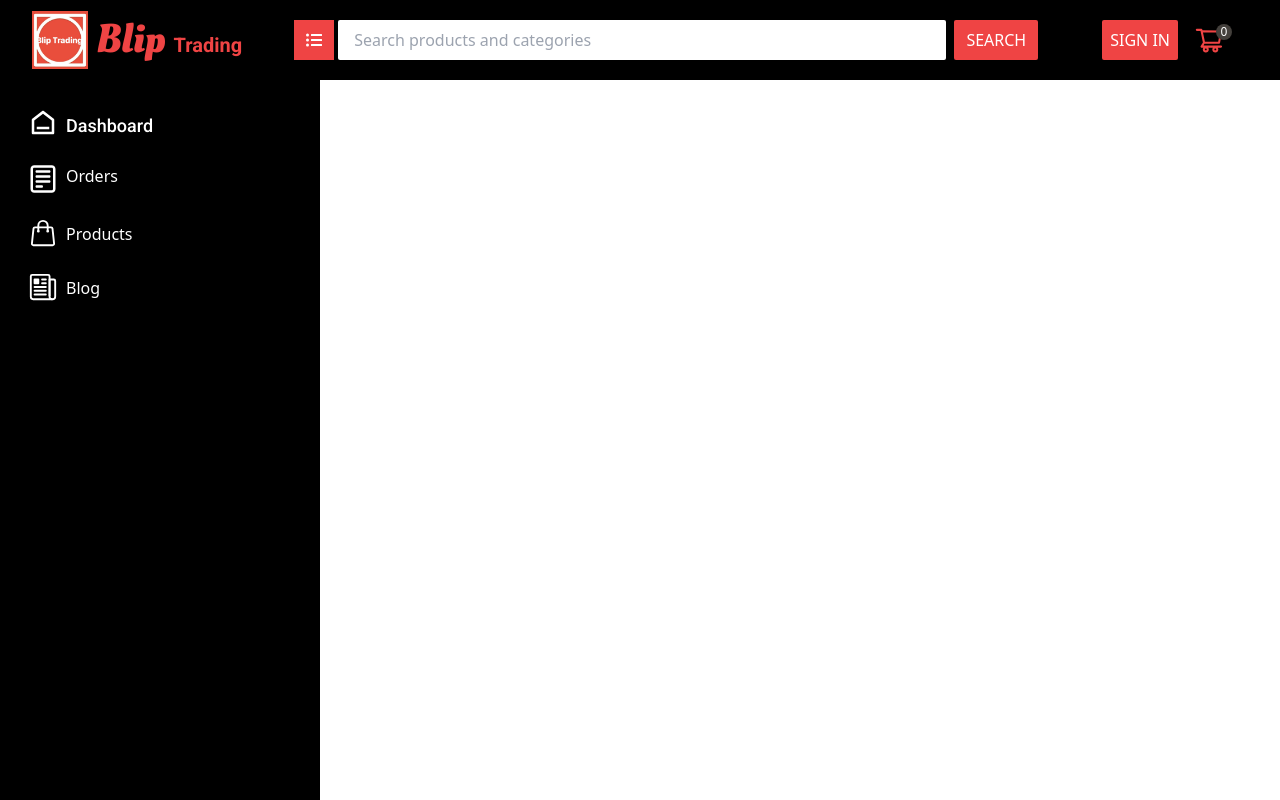
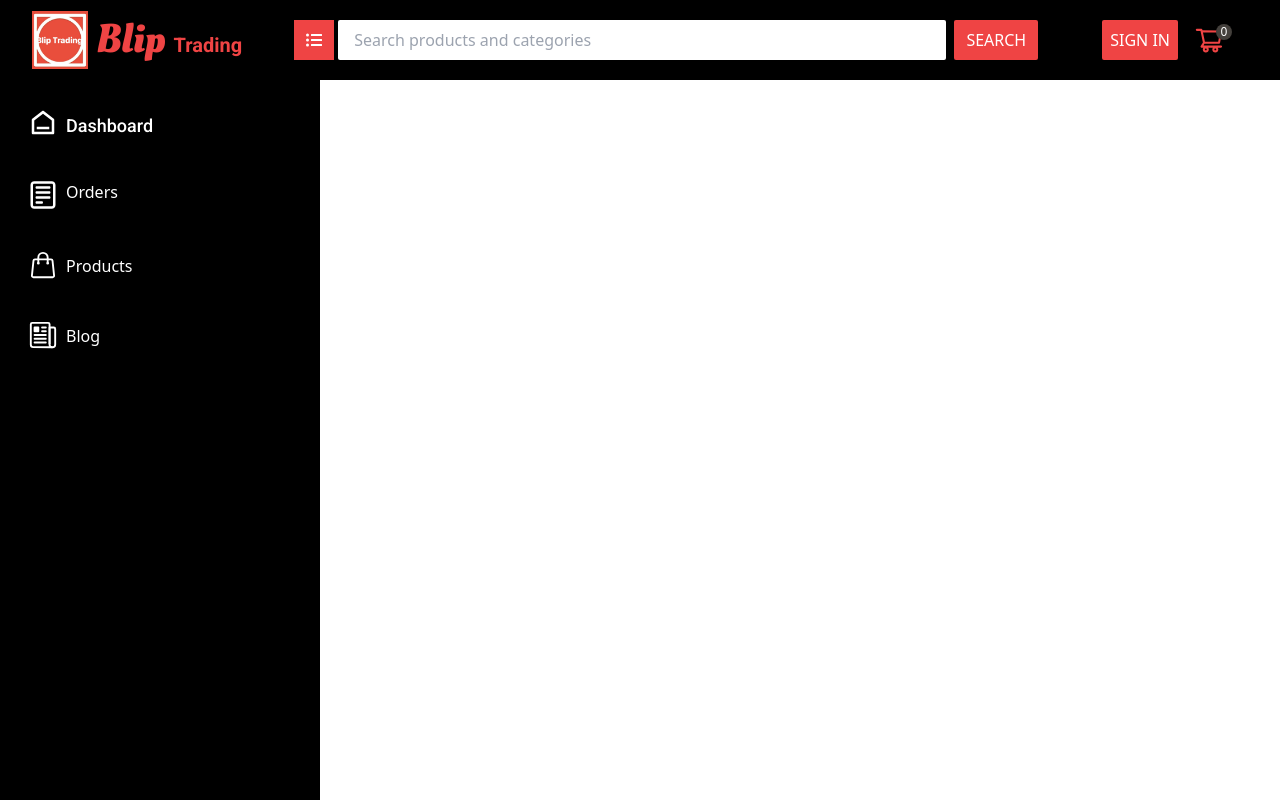
Before and after one commit to bliptrading/blip-website, a React (Vite) app: page /admin in a window 1280 px wide. Shown: the top 800 px of the page. Built offline with nearby package versions, Linux system fonts and the light colour scheme.

Commit message:
done with the adin pannael nav

```diff
--- a/src/pages/admin/AdminPage.jsx
+++ b/src/pages/admin/AdminPage.jsx
@@ -19,7 +19,7 @@ function AdminPage() {
     <>
       {/* Main Content Area */}
       <div className="m-2 lg:hidden">
-        <IoArrowBack onClick={goBack}  size={30} />
+        <IoArrowBack onClick={goBack} size={30} />
       </div>
       <div className="w-full flex h-full flex-row">
         {/* Drawer for Sidebar Navigation */}
@@ -39,7 +39,9 @@ function AdminPage() {
             <ul className="menu  bg-black font-light text-base text-white min-h-full w-80 p-4">
               <NavLink
                 to={"dashboard"}
-                className="flex flex-row hover:bg-red-500 p-3"
+                className={({ isActive }) => `flex flex-row mb-2 hover:bg-red-500 p-3
+                  ${isActive ? "bg-red-500": ''}
+                `}
               >
                 <RiHome6Line className="" color="white" size={30} />
                 <a className="mt-1 mx-2 roboto-thin text-lg font-medium ">
@@ -47,22 +49,28 @@ function AdminPage() {
                 </a>
               </NavLink>
               <NavLink
-                to={"orders"}
-                className="flex flex-row  p-3 hover:bg-red-500"
+              to={'orders'}
+                className={({ isActive }) => `flex flex-row my-2 hover:bg-red-500 p-3
+                    ${isActive ? 'bg-red-500': null}
+                `}
               >
                 <CgNotes className="" color="white" size={30} />
                 <a className="mx-2">Orders</a>
               </NavLink>
               <NavLink
                 to={"products"}
-                className="flex flex-row  p-3 hover:bg-red-500"
+                className={({ isActive }) => `flex flex-row my-2 hover:bg-red-500 p-3
+                  ${isActive ?  "bg-red-500": ''}
+                `}
               >
                 <HiOutlineShoppingBag className="" color="white" size={30} />
                 <a className="mt-1 mx-2">Products</a>
               </NavLink>
               <NavLink
                 to={"blog"}
-                className="flex flex-row  p-3 hover:bg-red-500"
+                className={({ isActive }) => `flex flex-row my-2 hover:bg-red-500 p-3
+                  ${isActive ? "bg-red-500": ''}
+                `}
               >
                 <IoNewspaperOutline className="" color="white" size={30} />
                 <a className="mt-1 mx-2">Blog</a>
```
